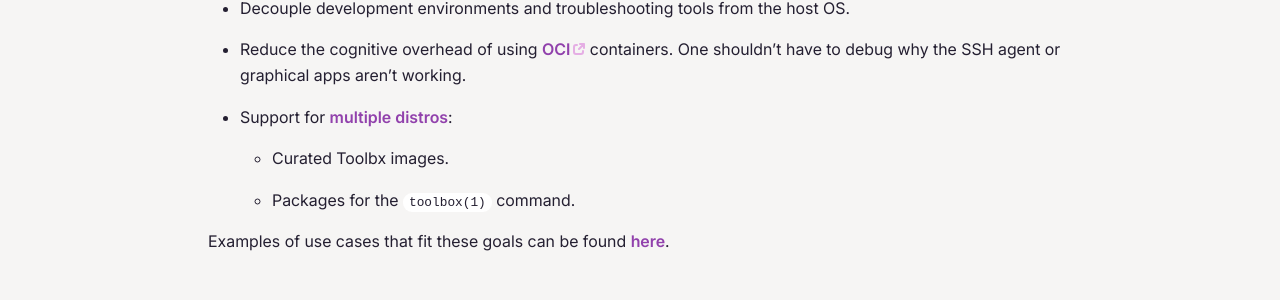
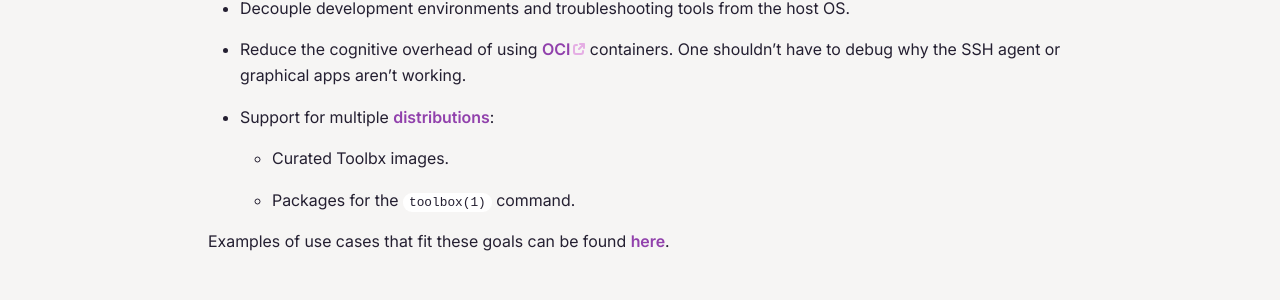
Before and after one commit to containers/containertoolbx.org, a Jekyll site: the page built from goals.md, in a window 1280 px wide. Shown: the part 489-789 px from the top of the page. Built offline with Jekyll 4.4.1, drawn with Linux system fonts in a browser that asks for light colours.

Commit message:
Tweak
Use 'distro' only when referring to the command line and configuration
file options.

```diff
--- a/goals.md
+++ b/goals.md
@@ -15,7 +15,7 @@
 
 - Reduce the cognitive overhead of using [OCI](https://opencontainers.org/) containers. One shouldn't have to debug why the SSH agent or graphical apps aren’t working.
 
-- Support for [multiple distros](/distros):
+- Support for multiple [distributions](/distros):
 
   - Curated Toolbx images.
 
```
